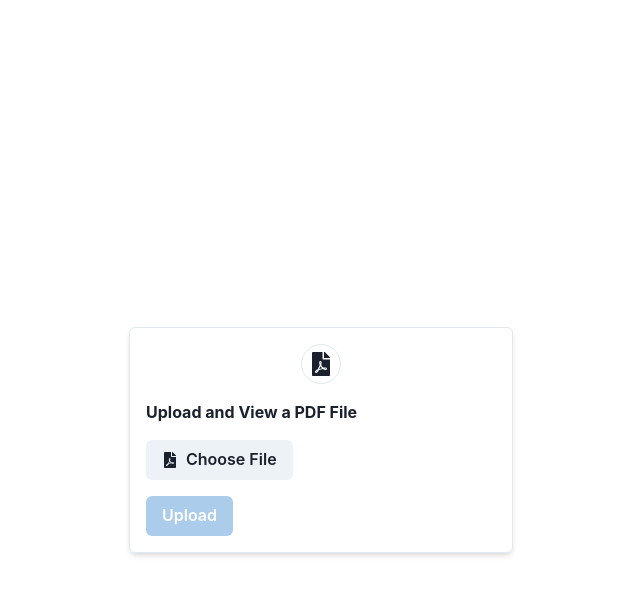
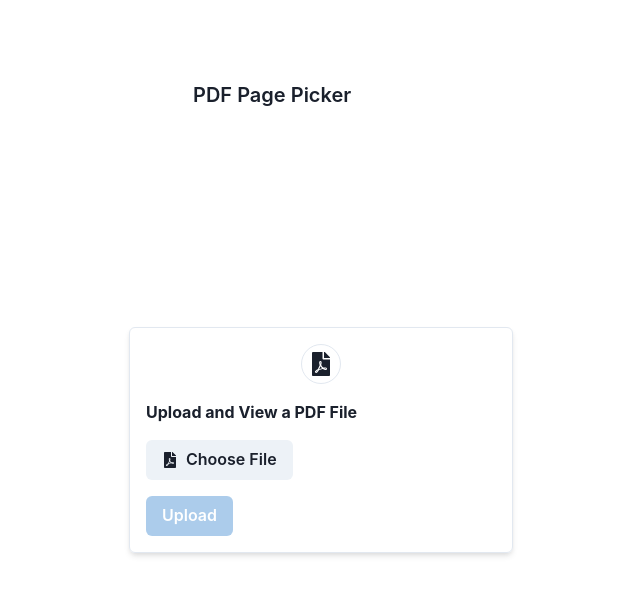
Before and after one commit to vish-n-u/frontend-pdfModifier, a React (Create React App) app: page / in a window 1280 px wide. Shown: the top 594 px of the page, without its empty margins (319-959 px from the left). Built offline with nearby package versions, Linux system fonts and the light colour scheme.

Commit message:
Added header

```diff
--- a/src/pages/App.js
+++ b/src/pages/App.js
@@ -155,8 +155,14 @@ catch(err){
 
   return (
     <Center mt="40px"  h={{xl:"100vh",lg:"100vh",base:"auto"}} display="flex" flexDirection={{base:"column",lg:"row",xl:"row"}} alignItems="center" justifyContent="space-evenly">
-      <Box h="10%"  position="absolute" left={0} top={0} justifyContent={"flex-start"}>
+      <Box h="10%" w="100%" display={{base:"flex",lg:"",xl:""}} position={{base:"",lg:"absolute",xl:"absolute"}} top={10} left={0} justifyContent={"flex-start"} >
+      <Box minW="40%">
       <DrawerExample selectedSavedPdf={selectedSavedPdf} setSelectedSavedPdf={setSelectedSavedPdf}/>
+      </Box>
+      <Box fontWeight={'semibold'} display={"flex"}  w="50%" fontSize={"xl"} justifyContent={"flex-start"} >
+      <Text  >PDF Page Picker</Text>
+      </Box>
+
       </Box>
 
       <Box w={{base:"100vw",lg:"30%",xl:"30%"}} maxW="600px" p={4} borderWidth={1} borderRadius="md" boxShadow="md">
```
